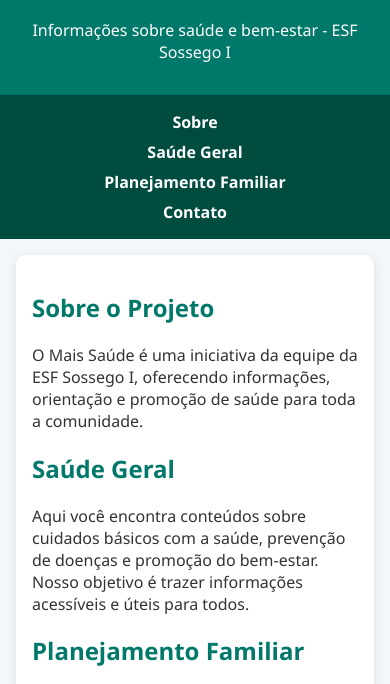
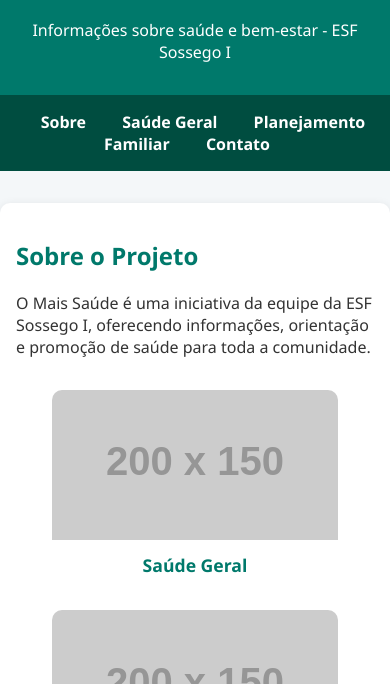
Before and after one commit to tiagoraian/maissaude, a plain HTML site: page index.html in a window 390 px wide. Shown: the part 83-767 px from the top of the page. Drawn offline with Linux system fonts and the light colour scheme; placeholder pictures from the web are drawn by us.

Commit message:
Update index.html

```diff
--- a/index.html
+++ b/index.html
@@ -21,7 +21,7 @@
 
     nav {
       background: #004d40;
-      padding: 0.5rem;
+      padding: 1rem;
       text-align: center;
     }
 
@@ -57,14 +57,51 @@
       margin-top: 2rem;
     }
 
+    .img-section {
+      display: flex;
+      justify-content: space-around;
+      margin-top: 2rem;
+    }
+
+    .img-section div {
+      width: 200px;
+      text-align: center;
+      border-radius: 10px;
+      overflow: hidden;
+      transition: transform 0.3s ease, box-shadow 0.3s ease;
+    }
+
+    .img-section div:hover {
+      transform: scale(1.1);
+      box-shadow: 0 4px 20px rgba(0, 0, 0, 0.2);
+    }
+
+    .img-section img {
+      width: 100%;
+      height: 150px;
+      object-fit: cover;
+      transition: opacity 0.3s ease;
+    }
+
+    .img-section div:hover img {
+      opacity: 0.8;
+    }
+
+    .img-section h3 {
+      margin-top: 0.5rem;
+      color: #00796b;
+      font-size: 1.1rem;
+    }
+
     @media (max-width: 600px) {
-      nav a {
-        display: block;
-        margin: 0.5rem 0;
+      .img-section {
+        flex-direction: column;
+        align-items: center;
       }
 
-      .container {
-        margin: 1rem;
+      .img-section div {
+        width: 80%;
+        margin-bottom: 1rem;
       }
     }
   </style>
@@ -89,14 +126,24 @@
       <p>O Mais Saúde é uma iniciativa da equipe da ESF Sossego I, oferecendo informações, orientação e promoção de saúde para toda a comunidade.</p>
     </section>
 
-    <section id="saude-geral">
-      <h2>Saúde Geral</h2>
-      <p>Aqui você encontra conteúdos sobre cuidados básicos com a saúde, prevenção de doenças e promoção do bem-estar. Nosso objetivo é trazer informações acessíveis e úteis para todos.</p>
+    <section class="img-section" id="saude-geral">
+      <div>
+        <img src="https://via.placeholder.com/200x150?text=Saúde+Geral" alt="Saúde Geral">
+        <h3>Saúde Geral</h3>
+      </div>
+      <div>
+        <img src="https://via.placeholder.com/200x150?text=Planejamento+Familiar" alt="Planejamento Familiar">
+        <h3>Planejamento Familiar</h3>
+      </div>
+      <div>
+        <img src="https://via.placeholder.com/200x150?text=Contato" alt="Contato">
+        <h3>Contato</h3>
+      </div>
     </section>
 
     <section id="planejamento-familiar">
       <h2>Planejamento Familiar</h2>
-      <p>O planejamento familiar é essencial para que cada pessoa ou casal tenha o controle sobre o número e o momento de ter filhos. Oferecemos opções para quem deseja opções de métodos contraceptivos permanentes.</p>
+      <p>O planejamento familiar é essencial para que cada pessoa ou casal tenha o controle sobre o número e o momento de ter filhos. Oferecemos opções para quem deseja métodos contraceptivos permanentes.</p>
       <p><strong>Vasectomia</strong>: Método contraceptivo masculino permanente. Durante o procedimento, os canais deferentes são interrompidos, impedindo a liberação de esperma.</p>
       <p><strong>Laqueadura</strong>: Método contraceptivo feminino permanente. A cirurgia envolve a interrupção das trompas de falópio, impedindo que o óvulo seja transportado para o útero.</p>
       <p>Para agendar uma consulta ou obter mais informações sobre esses procedimentos, entre em contato conosco.</p>
```
